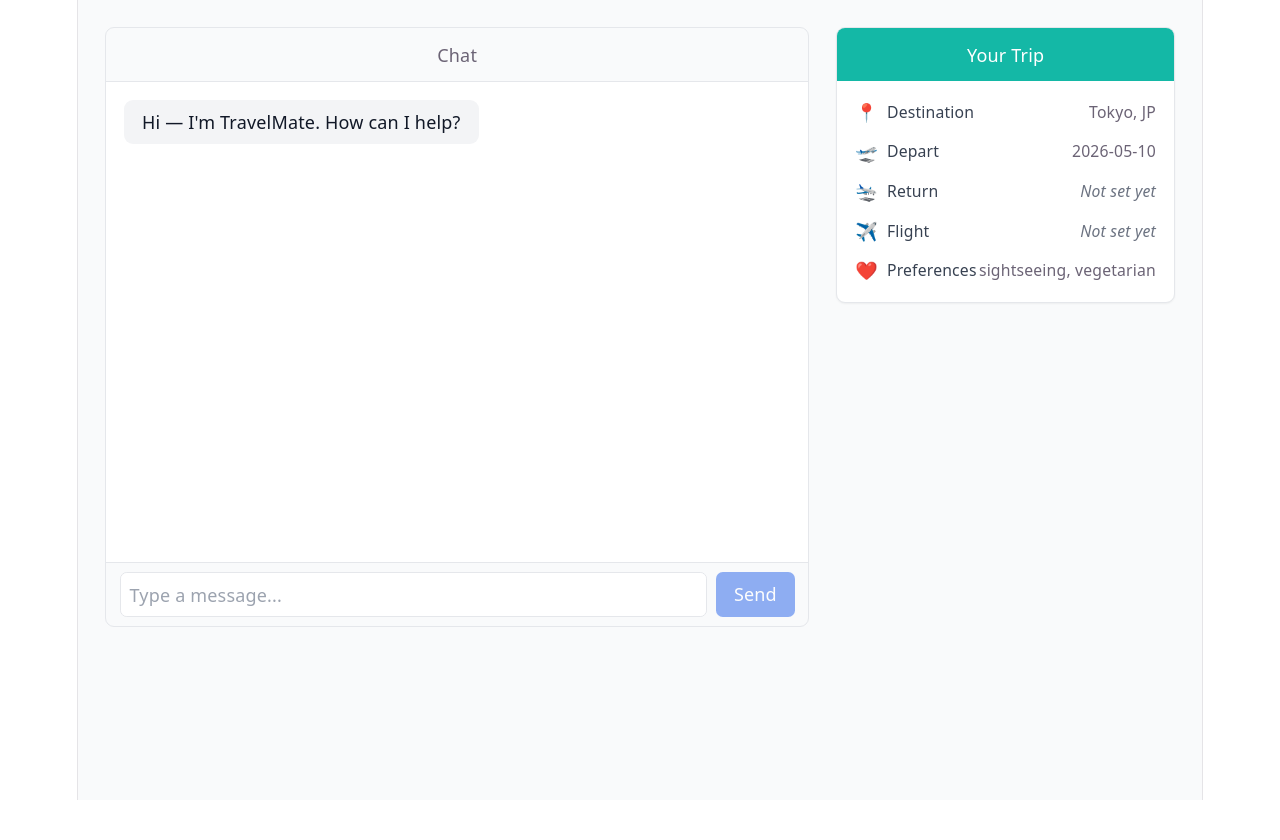
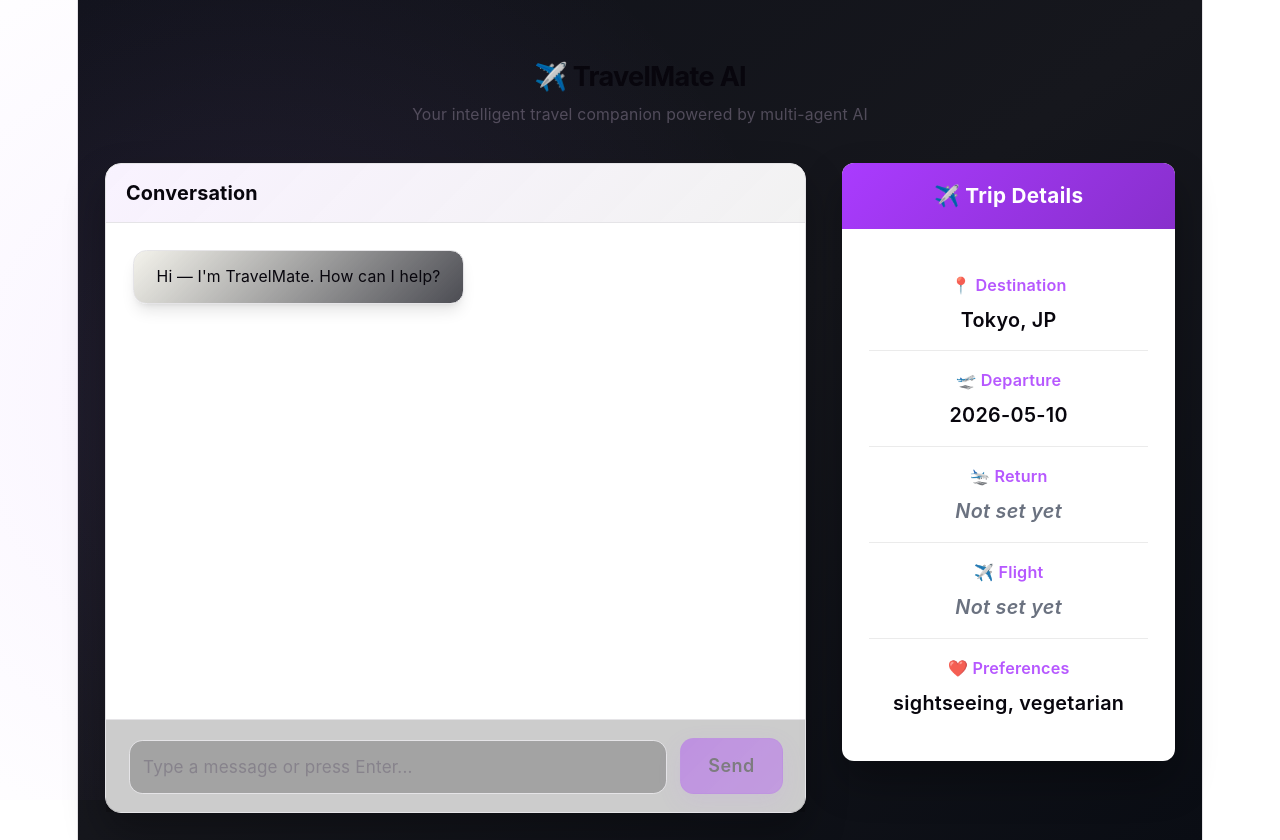
Before and after one commit to courtneytruong/TravelMate-AI, a React app in the folder frontend/: page / in a window 1280 px wide. Before the commit the page ends 800 px from the top, so only its background shows below. Built offline with nearby package versions, Linux system fonts and the light colour scheme; the HTML template or start-up script is replaced by a standard one.

Commit message:
UI Reworked to be more professional looking.

```diff
--- a/frontend/src/App.jsx
+++ b/frontend/src/App.jsx
@@ -25,13 +25,36 @@ function App() {
   }
 
   return (
-    <div className="min-h-screen bg-gray-50 p-6">
-      <div className="max-w-6xl mx-auto grid grid-cols-1 lg:grid-cols-3 gap-6 items-start">
-        <div className="lg:col-span-2">
-          <ChatWindow initialMessages={demoMessages} onSend={handleSend} />
+    <div className="min-h-screen bg-gradient-to-br from-[#0f1119] via-[#16171d] to-[#0a0d14] p-6">
+      <div
+        className="absolute inset-0 pointer-events-none"
+        style={{
+          backgroundImage:
+            "radial-gradient(circle at 20% 50%, rgba(192, 132, 252, 0.1) 0%, transparent 50%)",
+          animation: "gradientShift 15s ease infinite",
+        }}
+      />
+      <div className="relative z-10 max-w-6xl mx-auto">
+        {/* Header */}
+        <div className="mb-8 text-center">
+          <h1
+            style={{ color: "var(--text-h)" }}
+            className="text-2xl font-bold tracking-tight mb-2"
+          >
+            ✈️ TravelMate AI
+          </h1>
+          <p className="text-sm" style={{ color: "var(--text)", opacity: 0.7 }}>
+            Your intelligent travel companion powered by multi-agent AI
+          </p>
         </div>
-        <div>
-          <TripSidebar tripContext={tripContext} />
+        {/* Content Grid */}
+        <div className="grid grid-cols-1 lg:grid-cols-3 gap-8 items-start">
+          <div className="lg:col-span-2">
+            <ChatWindow initialMessages={demoMessages} onSend={handleSend} />
+          </div>
+          <div>
+            <TripSidebar tripContext={tripContext} />
+          </div>
         </div>
       </div>
     </div>
--- a/frontend/src/components/ChatWindow.jsx
+++ b/frontend/src/components/ChatWindow.jsx
@@ -28,25 +28,38 @@ export default function ChatWindow({ initialMessages = [], onSend }) {
   }
 
   return (
-    <div className="flex flex-col border rounded-lg h-[600px] max-w-2xl mx-auto">
-      <div className="px-4 py-3 border-b">Chat</div>
-      <div className="flex-1 overflow-y-auto p-4 space-y-3 bg-white">
+    <div className="flex flex-col card h-[650px]">
+      <div className="chat-header">
+        <div>Conversation</div>
+        <div className="text-sm muted text-right" style={{ fontWeight: 500 }}>
+          {tripContext?.destination && (
+            <span
+              className="bg-[var(--accent-bg)] px-3 py-1 rounded-full inline-block"
+              style={{ color: "var(--accent)" }}
+            >
+              📍 {tripContext.destination}
+            </span>
+          )}
+        </div>
+      </div>
+      <div className="flex-1 overflow-y-auto p-6 space-y-4 bg-[var(--bg)]">
         {messages.length === 0 ? (
           <WelcomeScreen onSuggestionClick={(s) => sendMessage(s)} />
         ) : (
           <>
             {messages.map((m) => {
-              const common = "px-4 py-2 rounded-lg max-w-[75%]";
+              const common =
+                "px-5 py-3 rounded-xl max-w-[85%] shadow-lg break-words";
               if (m.role === "user") {
                 return (
                   <div key={m.id} className="flex justify-end">
-                    <div className={`${common} bg-blue-500 text-white`}>
+                    <div className={`${common} message-user`}>
                       {typeof m.content === "object" ? (
-                        <pre className="whitespace-pre-wrap">
+                        <pre className="whitespace-pre-wrap text-sm font-mono">
                           {JSON.stringify(m.content)}
                         </pre>
                       ) : (
-                        m.content
+                        <p className="text-sm leading-relaxed">{m.content}</p>
                       )}
                     </div>
                   </div>
@@ -55,13 +68,13 @@ export default function ChatWindow({ initialMessages = [], onSend }) {
               if (m.role === "assistant") {
                 return (
                   <div key={m.id} className="flex justify-start">
-                    <div className={`${common} bg-gray-100 text-gray-900`}>
+                    <div className={`${common} message-assistant`}>
                       {typeof m.content === "object" ? (
-                        <pre className="whitespace-pre-wrap">
+                        <pre className="whitespace-pre-wrap text-sm font-mono">
                           {JSON.stringify(m.content)}
                         </pre>
                       ) : (
-                        m.content
+                        <p className="text-sm leading-relaxed">{m.content}</p>
                       )}
                     </div>
                   </div>
@@ -69,13 +82,15 @@ export default function ChatWindow({ initialMessages = [], onSend }) {
               }
               return (
                 <div key={m.id} className="flex justify-start">
-                  <div className={`${common} bg-pink-100 text-pink-900`}>
+                  <div
+                    className={`${common} bg-[var(--accent-bg)] text-[var(--text-h)] border border-[var(--accent-border)]`}
+                  >
                     {typeof m.content === "object" ? (
-                      <pre className="whitespace-pre-wrap">
+                      <pre className="whitespace-pre-wrap text-sm font-mono">
                         {JSON.stringify(m.content)}
                       </pre>
                     ) : (
-                      m.content
+                      <p className="text-sm leading-relaxed">{m.content}</p>
                     )}
                   </div>
                 </div>
@@ -84,7 +99,7 @@ export default function ChatWindow({ initialMessages = [], onSend }) {
 
             {isLoading && (
               <div className="flex justify-start">
-                <div className="px-4 py-2 rounded-lg bg-gray-100">
+                <div className="px-5 py-3 rounded-xl bg-[var(--code-bg)] border border-[var(--border)]">
                   <TypingIndicator />
                 </div>
               </div>
@@ -95,18 +110,22 @@ export default function ChatWindow({ initialMessages = [], onSend }) {
         )}
       </div>
 
-      <div className="border-t px-3 py-2 flex items-center gap-2">
+      <div
+        className="border-t border-[var(--border)] px-5 py-4 flex items-end gap-3"
+        style={{ backgroundColor: "rgba(0, 0, 0, 0.2)" }}
+      >
         <textarea
           value={input}
           onChange={(e) => setInput(e.target.value)}
           onKeyDown={handleKeyDown}
-          placeholder="Type a message..."
-          className="flex-1 resize-none h-10 p-2 rounded-md border focus:outline-none focus:ring"
+          placeholder="Type a message or press Enter..."
+          className="flex-1 resize-none h-12 p-3 rounded-xl focus:outline-none chat-input"
+          style={{ maxHeight: "120px" }}
         />
         <button
           onClick={handleSend}
           disabled={!input.trim() || isLoading}
-          className="bg-blue-600 text-white px-4 py-2 rounded-md disabled:opacity-50"
+          className="px-6 py-3 rounded-xl accent-btn whitespace-nowrap"
         >
           Send
         </button>
--- a/frontend/src/components/TripSidebar.jsx
+++ b/frontend/src/components/TripSidebar.jsx
@@ -14,50 +14,33 @@ export default function TripSidebar({ tripContext = {} }) {
   };
 
   return (
-    <aside className="w-full max-w-sm sticky top-6">
-      <div className="border rounded-lg shadow-sm bg-white overflow-hidden">
-        <div className="bg-teal-500 text-white px-4 py-3 font-medium">
-          Your Trip
-        </div>
-        <div className="p-4 space-y-3">
-          <div className="flex items-center justify-between">
-            <div className="flex items-center gap-2">
-              <span>📍</span>
-              <span className="text-sm text-gray-700">Destination</span>
-            </div>
-            <div className="text-sm">{renderVal(destination)}</div>
+    <aside className="w-full max-w-sm sticky top-8">
+      <div className="trip-card">
+        <div className="trip-header">✈️ Trip Details</div>
+        <div className="p-6 space-y-0">
+          <div className="trip-item">
+            <div className="trip-label mb-2">📍 Destination</div>
+            <div className="trip-value">{renderVal(destination)}</div>
           </div>
 
-          <div className="flex items-center justify-between">
-            <div className="flex items-center gap-2">
-              <span>🛫</span>
-              <span className="text-sm text-gray-700">Depart</span>
-            </div>
-            <div className="text-sm">{renderVal(departDate)}</div>
+          <div className="trip-item">
+            <div className="trip-label mb-2">🛫 Departure</div>
+            <div className="trip-value">{renderVal(departDate)}</div>
           </div>
 
-          <div className="flex items-center justify-between">
-            <div className="flex items-center gap-2">
-              <span>🛬</span>
-              <span className="text-sm text-gray-700">Return</span>
-            </div>
-            <div className="text-sm">{renderVal(returnDate)}</div>
+          <div className="trip-item">
+            <div className="trip-label mb-2">🛬 Return</div>
+            <div className="trip-value">{renderVal(returnDate)}</div>
           </div>
 
-          <div className="flex items-center justify-between">
-            <div className="flex items-center gap-2">
-              <span>✈️</span>
-              <span className="text-sm text-gray-700">Flight</span>
-            </div>
-            <div className="text-sm">{renderVal(flightNumber)}</div>
+          <div className="trip-item">
+            <div className="trip-label mb-2">✈️ Flight</div>
+            <div className="trip-value">{renderVal(flightNumber)}</div>
           </div>
 
-          <div className="flex items-center justify-between">
-            <div className="flex items-center gap-2">
-              <span>❤️</span>
-              <span className="text-sm text-gray-700">Preferences</span>
-            </div>
-            <div className="text-sm">{renderVal(preferences)}</div>
+          <div className="trip-item">
+            <div className="trip-label mb-2">❤️ Preferences</div>
+            <div className="trip-value">{renderVal(preferences)}</div>
           </div>
         </div>
       </div>
--- a/frontend/src/components/WelcomeScreen.jsx
+++ b/frontend/src/components/WelcomeScreen.jsx
@@ -9,22 +9,23 @@ export default function WelcomeScreen({ onSuggestionClick }) {
   ];
 
   return (
-    <div className="w-full h-full flex items-center justify-center">
-      <div className="text-center px-6 py-8">
-        <div className="text-6xl">✈️</div>
-        <h1 className="mt-4 text-3xl font-extrabold text-gray-900">
-          TravelMate AI
-        </h1>
-        <p className="mt-2 text-sm text-gray-600">
+    <div className="w-full h-full flex items-center justify-center px-4">
+      <div className="welcome-container max-w-2xl">
+        <div className="welcome-emoji">✈️</div>
+        <h1 className="welcome-title">TravelMate AI</h1>
+        <p className="welcome-subtitle">
           Your intelligent travel companion — powered by multi-agent AI
         </p>
 
-        <div className="mt-6 flex flex-wrap justify-center gap-3">
-          {suggestions.map((s) => (
+        <div className="flex flex-wrap justify-center gap-3">
+          {suggestions.map((s, idx) => (
             <button
               key={s}
               onClick={() => onSuggestionClick?.(s)}
-              className="px-4 py-2 rounded-full bg-gray-100 hover:bg-gray-200 text-sm text-gray-800"
+              className="suggestion-button"
+              style={{
+                animation: `fadeInUp 0.6s ease-out ${idx * 0.1}s both`,
+              }}
             >
               {s}
             </button>
--- a/frontend/src/index.css
+++ b/frontend/src/index.css
@@ -11,8 +11,8 @@
   --shadow:
     rgba(0, 0, 0, 0.1) 0 10px 15px -3px, rgba(0, 0, 0, 0.05) 0 4px 6px -2px;
 
-  --sans: system-ui, 'Segoe UI', Roboto, sans-serif;
-  --heading: system-ui, 'Segoe UI', Roboto, sans-serif;
+  --sans: 'Inter', system-ui, 'Segoe UI', Roboto, sans-serif;
+  --heading: 'Inter', system-ui, 'Segoe UI', Roboto, sans-serif;
   --mono: ui-monospace, Consolas, monospace;
 
   font: 18px/145% var(--sans);
@@ -28,6 +28,318 @@
   @media (max-width: 1024px) {
     font-size: 16px;
   }
+}
+
+/* New utility classes for dark-themed UI components */
+.card {
+  background: var(--bg);
+  border: 1px solid var(--border);
+  box-shadow: var(--shadow);
+  color: var(--text);
+  border-radius: 12px;
+}
+
+.accent-btn {
+  background: linear-gradient(90deg, var(--accent), color-mix(in srgb, var(--accent) 70%, black 10%));
+  color: var(--text-h);
+  border: 1px solid var(--accent-border);
+  box-shadow: 0 6px 18px rgba(0,0,0,0.25);
+}
+
+.muted {
+  color: var(--text);
+  opacity: 0.8;
+}
+
+.chat-header {
+  background: linear-gradient(90deg, rgba(255,255,255,0.02), var(--accent-bg));
+  border-bottom: 1px solid var(--border);
+  color: var(--text-h);
+  padding: 12px 16px;
+  font-weight: 600;
+}
+
+.chat-input {
+  background: transparent;
+  border: 1px solid var(--border);
+  color: var(--text);
+}
+
+.message-user {
+  background: var(--accent);
+  color: var(--text-h);
+}
+
+.message-assistant {
+  background: var(--code-bg);
+  color: var(--text-h);
+}
+
+/* Elegant animation library */
+@keyframes fadeInUp {
+  from {
+    opacity: 0;
+    transform: translateY(12px);
+  }
+  to {
+    opacity: 1;
+    transform: translateY(0);
+  }
+}
+
+@keyframes slideInLeft {
+  from {
+    opacity: 0;
+    transform: translateX(-16px);
+  }
+  to {
+    opacity: 1;
+    transform: translateX(0);
+  }
+}
+
+@keyframes slideInRight {
+  from {
+    opacity: 0;
+    transform: translateX(16px);
+  }
+  to {
+    opacity: 1;
+    transform: translateX(0);
+  }
+}
+
+@keyframes shimmer {
+  0%, 100% {
+    opacity: 1;
+  }
+  50% {
+    opacity: 0.5;
+  }
+}
+
+@keyframes gradientShift {
+  0% {
+    background-position: 0% 50%;
+  }
+  50% {
+    background-position: 100% 50%;
+  }
+  100% {
+    background-position: 0% 50%;
+  }
+}
+
+/* Enhanced card styles with shadows */
+.card {
+  background: var(--bg);
+  border: 1px solid var(--border);
+  box-shadow: 0 20px 40px rgba(0, 0, 0, 0.3);
+  color: var(--text);
+  border-radius: 16px;
+  backdrop-filter: blur(10px);
+  animation: fadeInUp 0.6s ease-out;
+}
+
+.card-elevated {
+  box-shadow: 0 25px 50px rgba(0, 0, 0, 0.4);
+}
+
+/* Button styles */
+.accent-btn {
+  background: linear-gradient(135deg, var(--accent), color-mix(in srgb, var(--accent) 85%, #fff 10%));
+  color: var(--text-h);
+  border: 1px solid var(--accent-border);
+  box-shadow: 0 8px 24px rgba(192, 132, 252, 0.3);
+  transition: all 0.3s ease;
+  font-weight: 600;
+  letter-spacing: 0.5px;
+}
+
+.accent-btn:hover:not(:disabled) {
+  transform: translateY(-3px);
+  box-shadow: 0 12px 32px rgba(192, 132, 252, 0.5);
+}
+
+.accent-btn:disabled {
+  opacity: 0.4;
+  cursor: not-allowed;
+}
+
+.muted {
+  color: var(--text);
+  opacity: 0.7;
+  font-weight: 500;
+}
+
+/* Chat header styling */
+.chat-header {
+  background: linear-gradient(
+    135deg,
+    rgba(192, 132, 252, 0.1) 0%,
+    rgba(0, 0, 0, 0.05) 100%
+  );
+  border-bottom: 1px solid var(--border);
+  color: var(--text-h);
+  padding: 16px 20px;
+  font-weight: 700;
+  font-size: 1.1rem;
+  display: flex;
+  align-items: center;
+  justify-content: space-between;
+  border-radius: 16px 16px 0 0;
+}
+
+.chat-input {
+  background: rgba(0, 0, 0, 0.2);
+  border: 1.5px solid var(--border);
+  color: var(--text);
+  transition: all 0.3s ease;
+  font-size: 0.95rem;
+}
+
+.chat-input::placeholder {
+  color: var(--text);
+  opacity: 0.5;
+}
+
+.chat-input:focus {
+  border-color: var(--accent);
+  background: rgba(192, 132, 252, 0.05);
+  box-shadow: 0 0 0 3px rgba(192, 132, 252, 0.1);
+}
+
+/* Message styling */
+.message-user {
+  background: linear-gradient(135deg, var(--accent), color-mix(in srgb, var(--accent) 85%, #fff 5%));
+  color: var(--text-h);
+  box-shadow: 0 6px 20px rgba(192, 132, 252, 0.25);
+  animation: slideInRight 0.4s ease-out;
+}
+
+.message-assistant {
+  background: linear-gradient(135deg, var(--code-bg), rgba(31, 32, 40, 0.8));
+  color: var(--text-h);
+  border: 1px solid var(--border);
+  animation: slideInLeft 0.4s ease-out;
+}
+
+/* Trip sidebar styling */
+.trip-card {
+  background: var(--bg);
+  border-radius: 12px;
+  overflow: hidden;
+  box-shadow: 0 20px 40px rgba(0, 0, 0, 0.3);
+  animation: fadeInUp 0.6s ease-out;
+}
+
+.trip-header {
+  background: linear-gradient(
+    135deg,
+    var(--accent) 0%,
+    color-mix(in srgb, var(--accent) 80%, black 20%) 100%
+  );
+  color: white;
+  padding: 20px 24px;
+  font-weight: 700;
+  font-size: 1.15rem;
+  letter-spacing: 0.3px;
+}
+
+.trip-item {
+  padding: 16px 0;
+  border-bottom: 1px solid rgba(0, 0, 0, 0.08);
+  transition: background 0.2s ease;
+}
+
+.trip-item:last-child {
+  border-bottom: none;
+}
+
+.trip-item:hover {
+  background: rgba(192, 132, 252, 0.05);
+}
+
+.trip-label {
+  font-size: 0.9rem;
+  font-weight: 600;
+  text-transform: none;
+  letter-spacing: 0.2px;
+  color: var(--accent);
+  opacity: 0.85;
+}
+
+.trip-value {
+  font-size: 1.1rem;
+  color: var(--text-h);
+  font-weight: 600;
+  letter-spacing: 0.3px;
+  line-height: 1.4;
+}
+
+/* Welcome screen */
+.welcome-container {
+  background: linear-gradient(
+    135deg,
+    rgba(192, 132, 252, 0.05) 0%,
+    rgba(0, 0, 0, 0.1) 100%
+  );
+  border-radius: 20px;
+  padding: 48px 32px;
+  animation: fadeInUp 0.8s ease-out;
+}
+
+.welcome-emoji {
+  font-size: 5.5rem;
+  animation: fadeInUp 0.6s ease-out;
+  margin-bottom: 16px;
+}
+
+.welcome-title {
+  font-size: 2.5rem;
+  font-weight: 800;
+  color: var(--text-h);
+  background: linear-gradient(135deg, var(--accent), color-mix(in srgb, var(--accent) 70%, #fff 30%));
+  -webkit-background-clip: text;
+  -webkit-text-fill-color: transparent;
+  background-clip: text;
+  margin: 16px 0;
+  letter-spacing: -0.5px;
+}
+
+.welcome-subtitle {
+  font-size: 0.95rem;
+  color: var(--text);
+  font-weight: 500;
+  opacity: 0.85;
+  margin-bottom: 32px;
+}
+
+.suggestion-button {
+  background: linear-gradient(
+    135deg,
+    rgba(192, 132, 252, 0.15) 0%,
+    rgba(192, 132, 252, 0.05) 100%
+  );
+  border: 1px solid var(--accent-border);
+  color: var(--text-h);
+  padding: 10px 16px;
+  border-radius: 12px;
+  font-size: 0.85rem;
+  font-weight: 600;
+  transition: all 0.3s ease;
+  cursor: pointer;
+  letter-spacing: 0.3px;
+}
+
+.suggestion-button:hover {
+  background: linear-gradient(
+    135deg,
+    rgba(192, 132, 252, 0.25) 0%,
+    rgba(192, 132, 252, 0.12) 100%
+  );
+  transform: translateY(-3px);
+  box-shadow: 0 8px 20px rgba(192, 132, 252, 0.2);
 }
 
 @tailwind base;
```
Also changed, not shown: frontend/src/components/TypingIndicator.jsx (+16 -9 lines), 1 other file (tests, documents, lock files or other folders).
